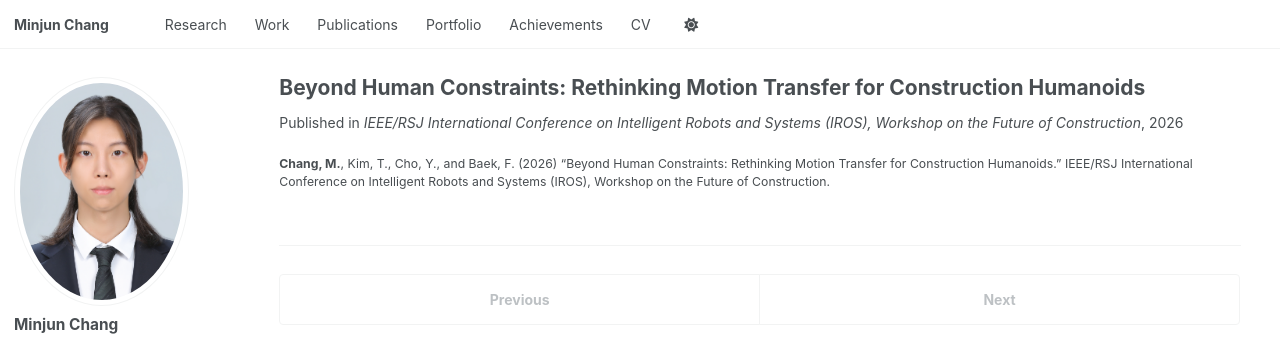
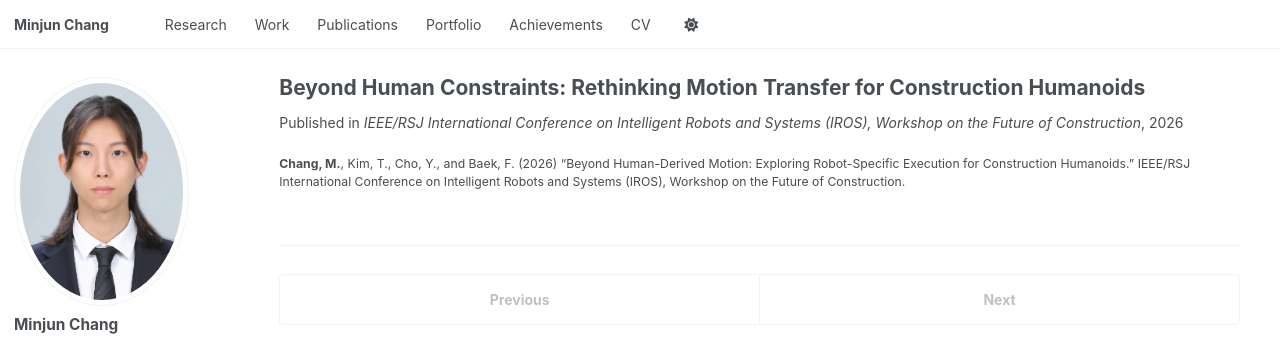
Before and after one commit to wkdalswns0427/wkdalswns0427.github.io, a Jekyll site: the page built from _publications/2026-10-iros-ws-motion-transfer-humanoids.md, in a window 1280 px wide. Shown: the top 346 px of the page. Built offline with Jekyll 4.4.1, drawn with Linux system fonts in a browser that asks for light colours; a script bundle is joined from its source files by our own code; library files that are not in the unit come from our copies.

Commit message:
update iros

```diff
--- a/_publications/2026-10-iros-ws-motion-transfer-humanoids.md
+++ b/_publications/2026-10-iros-ws-motion-transfer-humanoids.md
@@ -5,5 +5,5 @@ category: conferences
 permalink: /publication/2026-10-iros-ws-motion-transfer-humanoids
 date: 2026-10-01
 venue: 'IEEE/RSJ International Conference on Intelligent Robots and Systems (IROS), Workshop on the Future of Construction'
-citation: '<b>Chang, M.</b>, Kim, T., Cho, Y., and Baek, F. (2026) &ldquo;Beyond Human Constraints: Rethinking Motion Transfer for Construction Humanoids.&rdquo; IEEE/RSJ International Conference on Intelligent Robots and Systems (IROS), Workshop on the Future of Construction.'
+citation: '<b>Chang, M.</b>, Kim, T., Cho, Y., and Baek, F. (2026) &ldquo;Beyond Human-Derived Motion: Exploring Robot-Specific Execution for Construction Humanoids.&rdquo; IEEE/RSJ International Conference on Intelligent Robots and Systems (IROS), Workshop on the Future of Construction.'
 ---
```
Also changed, not shown: 2 other files.
